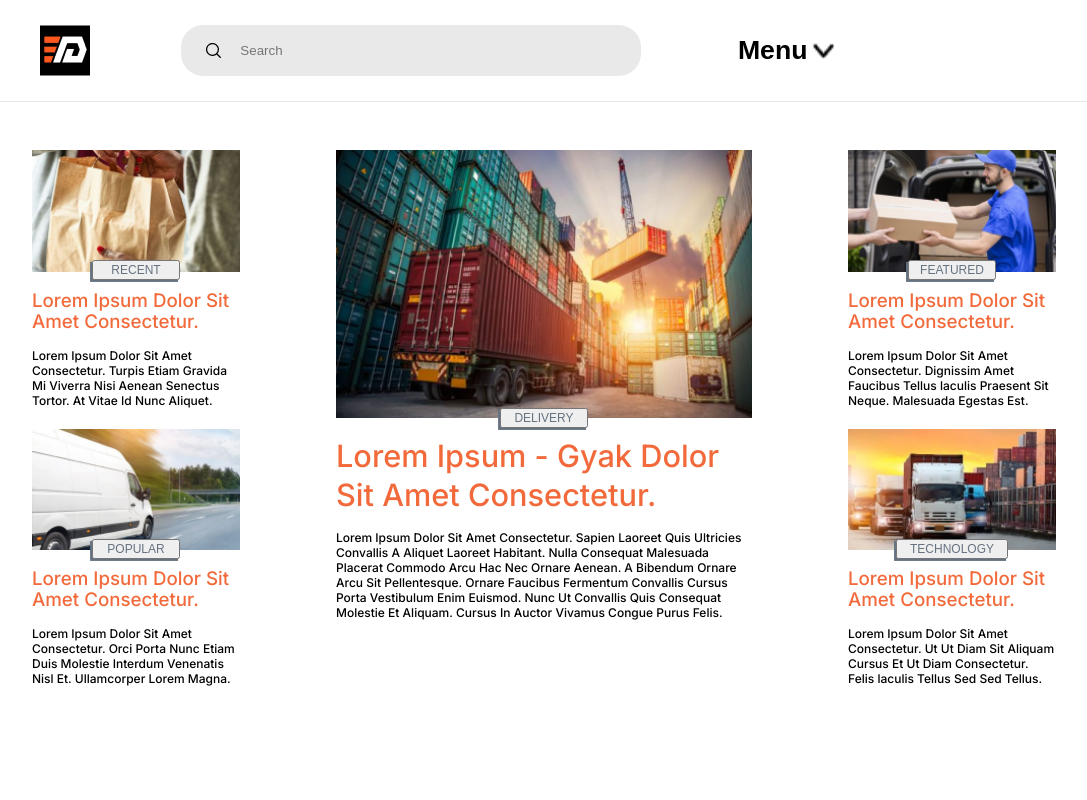
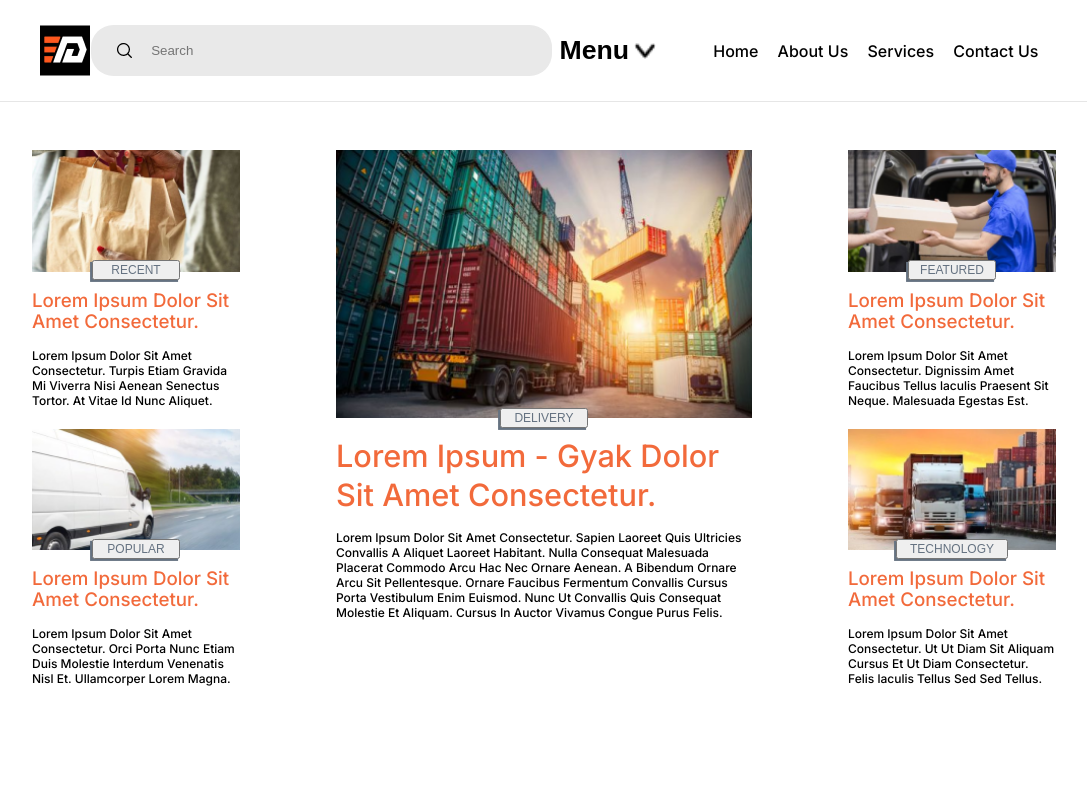
Before and after one commit to Sandiego17/dispatch-hub-blog-page, a React (Create React App) app: page / in a window 1280 px wide. Shown: the top 800 px of the page, without its empty margins (96-1183 px from the left). Built offline with nearby package versions, Linux system fonts and the light colour scheme.

Commit message:
feat: NavBarProps used in App.tsx and page overlay defined

```diff
--- a/src/App.tsx
+++ b/src/App.tsx
@@ -1,3 +1,4 @@
+import { useState } from 'react';
 import './App.css';
 import { Body } from './components/body/Body';
 import { Footer } from './components/footer/Footer';
@@ -5,9 +6,19 @@ import { Header } from './components/header/Header';
 import { Recent } from './components/recent/Recent';
 
 const App = () => {
+  const [showNavButtons, setShowNavButtons] = useState(false);
+
   return (
     <div className="App">
-      <Header />
+      <Header
+        home='Home'
+        aboutUs='About Us'
+        services='Services'
+        contactUs='Contact Us'
+        showNavButtons={showNavButtons}
+        setShowNavButtons={setShowNavButtons}
+      />
+      {showNavButtons && <div className='overlay' onClick={() => setShowNavButtons(false)}></div>}
       <Body />
       <Recent />
       <Footer />
```
